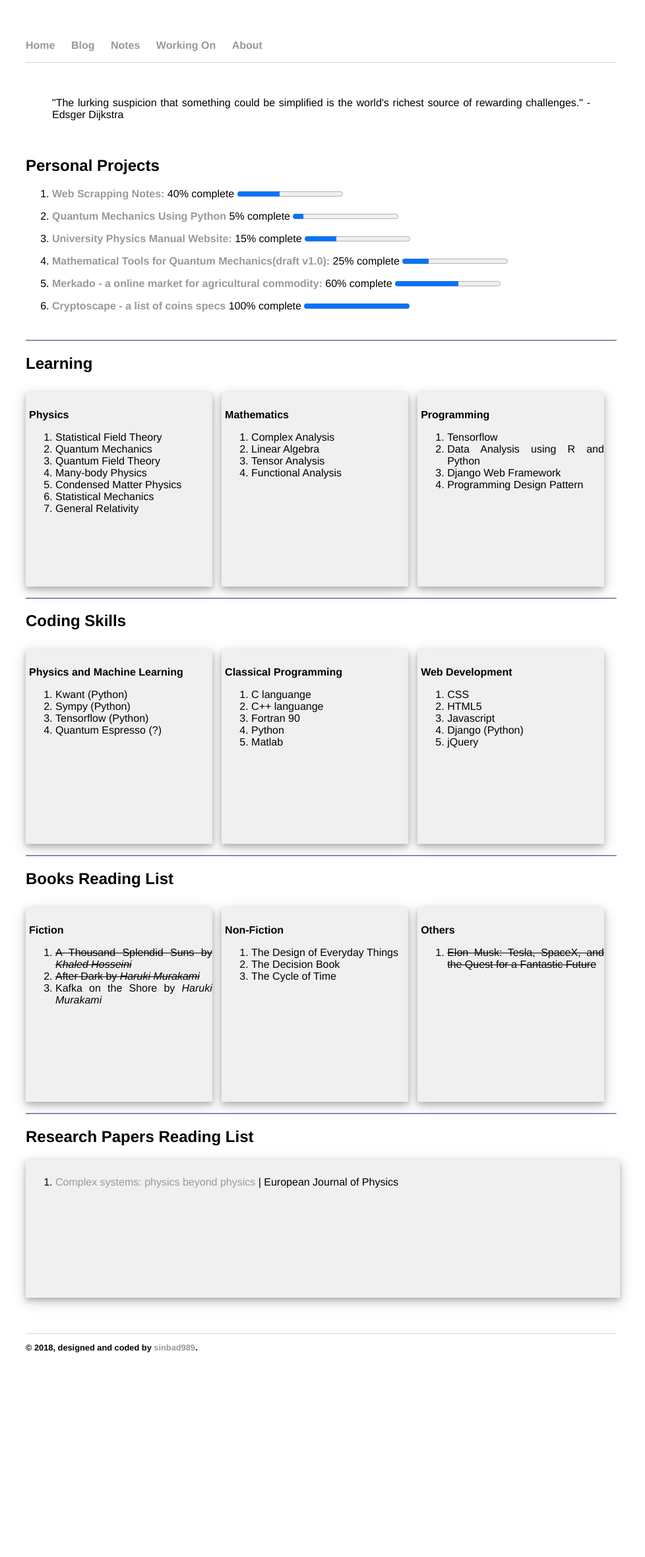
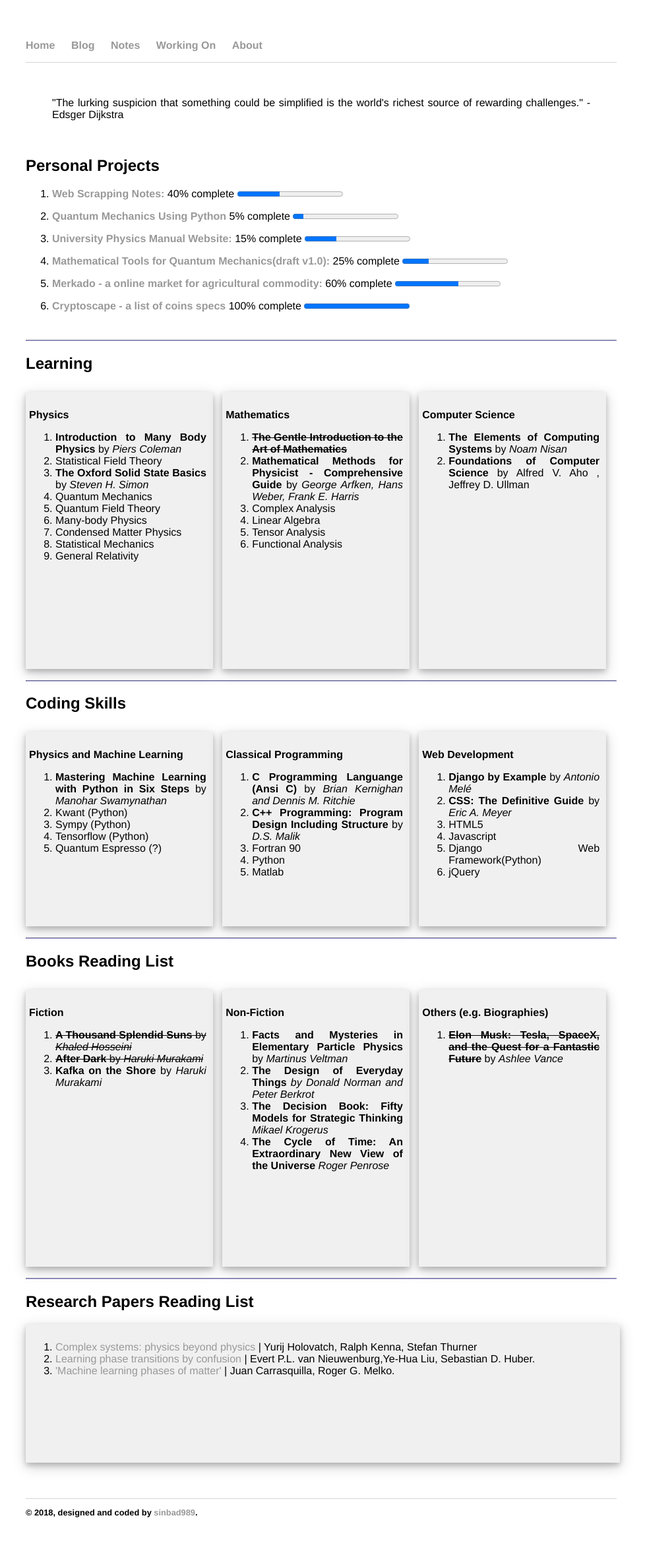
Before and after one commit to sinbad989/sinbad989.github.io, a Jekyll site: the page built from working/index.html, in a window 1280 px wide. Shown: the whole page at 66% size, without its empty margins (153-1131 px from the left). Built offline with Jekyll 4.4.1, drawn with Linux system fonts in a browser that asks for light colours; nearby versions of some CDN libraries; some web fonts are replaced; before the commit the page ends 2110 px from its top, so only the background shows below that.

Commit message:
"added new tasks"

```diff
--- a/bookreading/statfield.html
+++ b/bookreading/statfield.html
@@ -24,3 +24,4 @@ title: Working On
     <li>3. Rigorous Results of the Models</a></li>
 </ul>
 </div>
+D:\Jekyll\sinbad989.github.io\bookreading\integrable_models.pdf
--- a/css/main.css
+++ b/css/main.css
@@ -185,12 +185,18 @@ img {
 
 /*  GRID OF THREE  */
 .span_3_of_3 { width: 100%; }
-.span_2_of_3 { width: 66.13%;}
-.span_1_of_3 {
-    width: 31%;
+.span_2_of_3 {
+    width: 30%;
     background-color:#F0F0F0;
     height: 275px;
-    padding: 10px 0px 10px 5px;
+    padding: 10px 10px 10px 5px;
+    box-shadow: 0 4px 8px 0 rgba(0, 0, 0, 0.2), 0 6px 20px 0 rgba(0, 0, 0, 0.19);
+}
+.span_1_of_3 {
+    width: 30%;
+    background-color:#F0F0F0;
+    height: 400px;
+    padding: 10px 10px 10px 5px;
     box-shadow: 0 4px 8px 0 rgba(0, 0, 0, 0.2), 0 6px 20px 0 rgba(0, 0, 0, 0.19);
 }
 
--- a/working/index.html
+++ b/working/index.html
@@ -22,7 +22,9 @@ title: Working On
         <div class="col span_1_of_3">
             <p><b>Physics</b></p>
             <ol>
+                <li><b>Introduction to Many Body Physics</b> by <i>Piers Coleman</i></li>
                 <li>Statistical Field Theory</li>
+                <li><b>The Oxford Solid State Basics</b> by <i>Steven H. Simon</i></li>
                 <li>Quantum Mechanics</li>
                 <li>Quantum Field Theory</li>
                 <li>Many-body Physics</li>
@@ -36,6 +38,8 @@ title: Working On
         <div class="col span_1_of_3">
             <p><b>Mathematics</b></p>
             <ol>
+                <li><strike><b>The Gentle Introduction to the Art of Mathematics</b></strike></li>
+                <li><b>Mathematical Methods for Physicist - Comprehensive Guide</b> by <i>George Arfken, Hans Weber, Frank E. Harris</i></li>
                 <li>Complex Analysis</li>
                 <li>Linear Algebra</li>
                 <li>Tensor Analysis</li>
@@ -43,21 +47,20 @@ title: Working On
             </ol>
         </div>
         <div class="col span_1_of_3">
-            <p><b>Programming</b></p>
+            <p><b>Computer Science</b></p>
             <ol>
-                <li>Tensorflow</li>
-                <li>Data Analysis using R and Python</li>
-                <li>Django Web Framework</li>
-                <li>Programming Design Pattern</li>
+                <li><b>The Elements of Computing Systems</b> by <i>Noam Nisan</i></li>
+                <li><b>Foundations of Computer Science</b> by Alfred V. Aho , Jeffrey D. Ullman</li>
             </ol>
         </div>
     </div>
     <hr>
     <h2>Coding Skills</h2>
     <div class="section group">
-        <div class="col span_1_of_3">
+        <div class="col span_2_of_3">
             <p><b>Physics and Machine Learning</b></p>
             <ol>
+                <li><b>Mastering Machine Learning with Python in Six Steps</b> by <i>Manohar Swamynathan</i></li>
                 <li>Kwant (Python)</li>
                 <li>Sympy (Python)</li>
                 <li>Tensorflow (Python)</li>
@@ -65,23 +68,24 @@ title: Working On
                 <br>
             </ol>
         </div>
-        <div class="col span_1_of_3">
+        <div class="col span_2_of_3">
             <p><b>Classical Programming</b></p>
             <ol>
-                <li>C languange</li>
-                <li>C++ languange</li>
+                <li><b>C Programming Languange (Ansi C)</b> by <i>Brian Kernighan and Dennis M. Ritchie</i></li>
+                <li><b>C++ Programming: Program Design Including Structure</b> by <i>D.S. Malik</i></li>
                 <li>Fortran 90</li>
                 <li>Python</li>
                 <li>Matlab</li>
             </ol>
         </div>
-        <div class="col span_1_of_3">
+        <div class="col span_2_of_3">
             <p><b>Web Development</b></p>
             <ol>
-                <li>CSS</li>
+                <li><b>Django by Example</b> by <i>Antonio Melé</i></li>
+                <li><b>CSS: The Definitive Guide</b> by <i>Eric A. Meyer</i></li>
                 <li>HTML5</li>
                 <li>Javascript</li>
-                <li>Django (Python)</li>
+                <li>Django Web Framework(Python)</li>
                 <li>jQuery</li>
             </ol>
         </div>
@@ -93,23 +97,24 @@ title: Working On
         <div class="col span_1_of_3">
             <p><b>Fiction</b></p>
             <ol>
-                <li><strike>A Thousand Splendid Suns by <i>Khaled Hosseini</i></strike></li>
-                <li><strike>After Dark by <i>Haruki Murakami</i></strike> </li>
-                <li>Kafka on the Shore by <i>Haruki Murakami</i></li>
+                <li><strike><b>A Thousand Splendid Suns</b> by <i>Khaled Hosseini</i></strike></li>
+                <li><strike><b>After Dark</b> by <i>Haruki Murakami</i></strike> </li>
+                <li><b>Kafka on the Shore</b> by <i>Haruki Murakami</i></li>
             </ol>
         </div>
         <div class="col span_1_of_3">
             <p><b>Non-Fiction</b></p>
             <ol>
-                <li>The Design of Everyday Things </li>
-                <li>The Decision Book </li>
-                <li>The Cycle of Time</li>
+                <li><b>Facts and Mysteries in Elementary Particle Physics</b> by <i>Martinus Veltman</i></li>
+                <li><b>The Design of Everyday Things</b> <i>by Donald Norman and Peter Berkrot</i></li>
+                <li><b>The Decision Book: Fifty Models for Strategic Thinking</b> <i>Mikael Krogerus</i> </li>
+                <li><b>The Cycle of Time: An Extraordinary New View of the Universe </b> <i>Roger Penrose</i></li>
             </ol>
         </div>
         <div class="col span_1_of_3">
-            <p><b>Others</b></p>
+            <p><b>Others (e.g. Biographies)</b></p>
             <ol>
-                <li><strike>Elon Musk: Tesla, SpaceX, and the Quest for a Fantastic Future</strike></li>
+                <li><strike><b>Elon Musk: Tesla, SpaceX, and the Quest for a Fantastic Future</b></strike> by <i>Ashlee Vance</i></li>
             </ol>
         </div>
     </div>
@@ -117,7 +122,9 @@ title: Working On
     <h2>Research Papers Reading List</h2>
     <div class="researchlist">
         <ol>
-            <li><a href="https://arxiv.org/abs/1610.01002">Complex systems: physics beyond physics</a> | European Journal of Physics</li>
+            <li><a href="https://arxiv.org/abs/1610.01002">Complex systems: physics beyond physics</a> | Yurij Holovatch, Ralph Kenna, Stefan Thurner</li>
+            <li><a href="https://arxiv.org/abs/1610.02048">Learning phase transitions by confusion</a> | Evert P.L. van Nieuwenburg,Ye-Hua Liu, Sebastian D. Huber.</li>
+            <li><a href="https://arxiv.org/abs/1605.01735">'Machine learning phases of matter'</a> | Juan Carrasquilla, Roger G. Melko.</li>
         </ol>
     </div>
 
```
Also changed, not shown: 1 other file.
